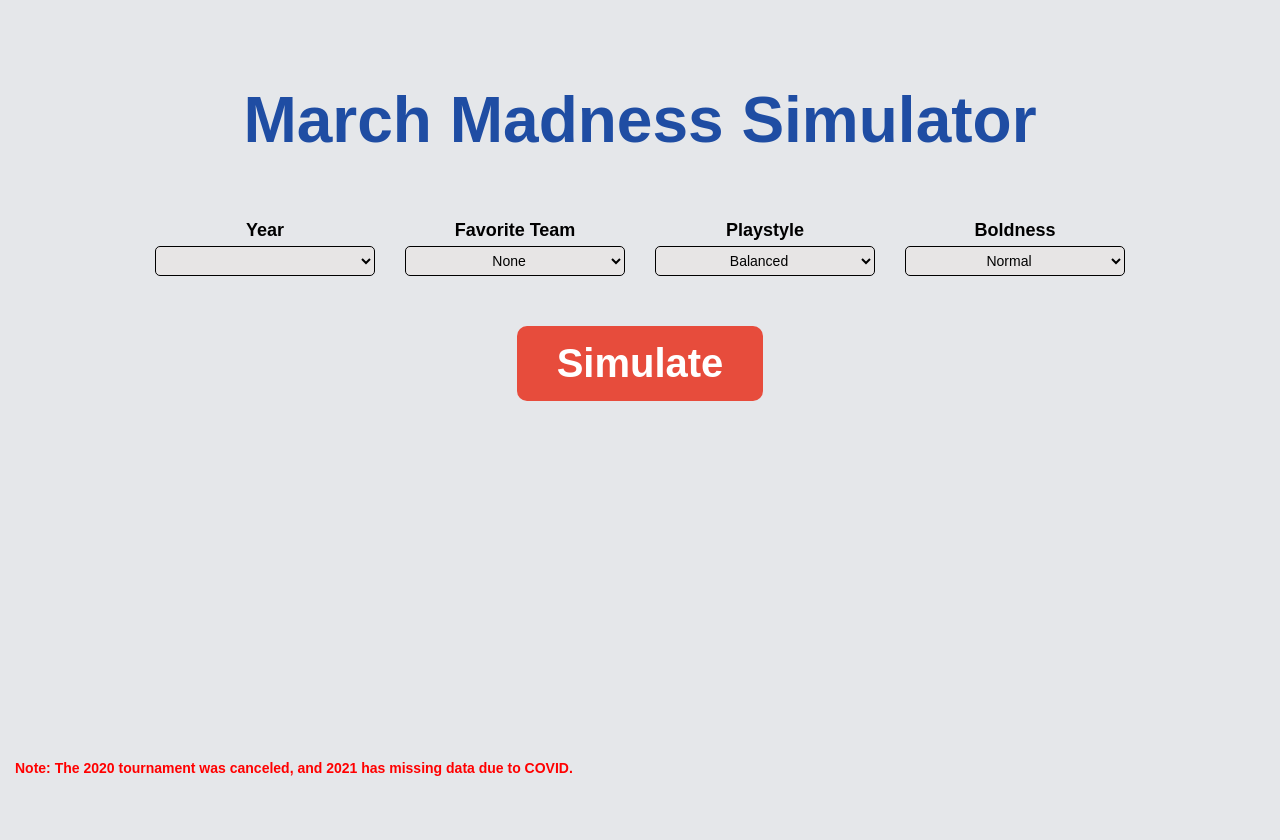
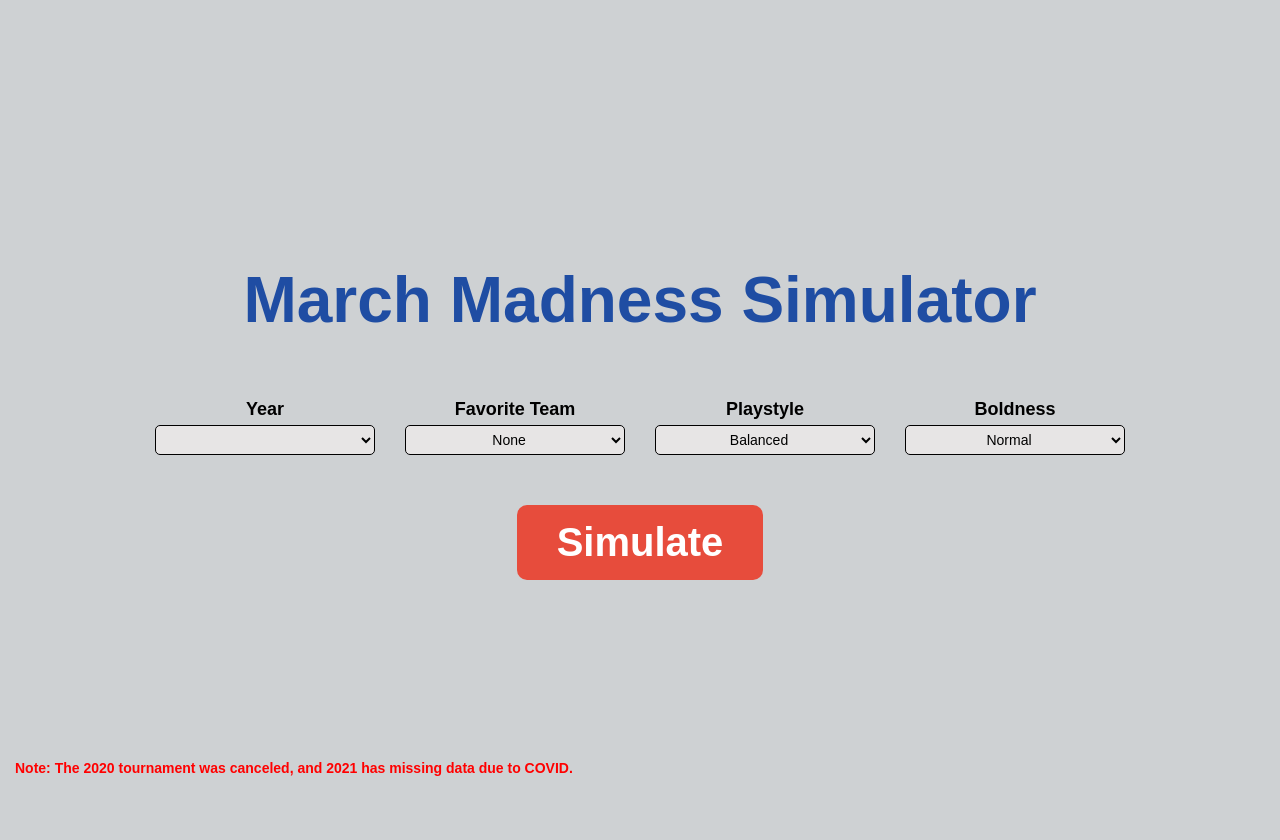
Before and after one commit to jacksonisidor/March-Madness-Simulator, a Flask app: template app/templates/home.html in a window 1280 px wide. After the commit the page ends 776 px from the top, so only its background shows below. Run offline with Flask 2, Linux system fonts and the light colour scheme; the template is opened without the code that fills it, so the values that code supplies are empty; parts of the project's set-up code (start-up, migrations or seed data) failed here and were passed over.

Commit message:
centered title

```diff
--- a/app/templates/home.html
+++ b/app/templates/home.html
@@ -5,16 +5,16 @@
     <meta name="viewport" content="width=device-width, initial-scale=1.0">
     <title>March Madness Simulator</title>
     <style>
+        /* Center everything */
         body {
             display: flex;
             flex-direction: column;
             align-items: center;
-            justify-content: flex-start;
+            justify-content: center;
+            height: 100vh;
             margin: 0;
             font-family: Arial, sans-serif;
-            background-color: #e5e7ea;
-            height: 100vh;
-            padding-top: 40px;
+            background-color: #ced1d3;
         }
 
 
```
